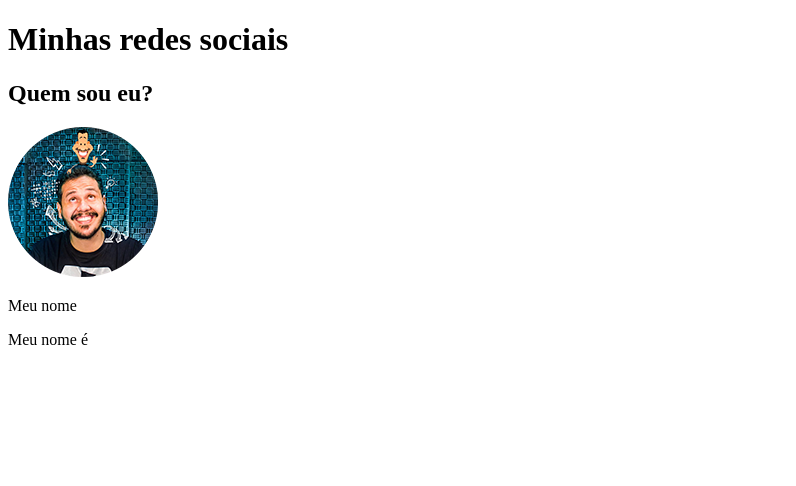
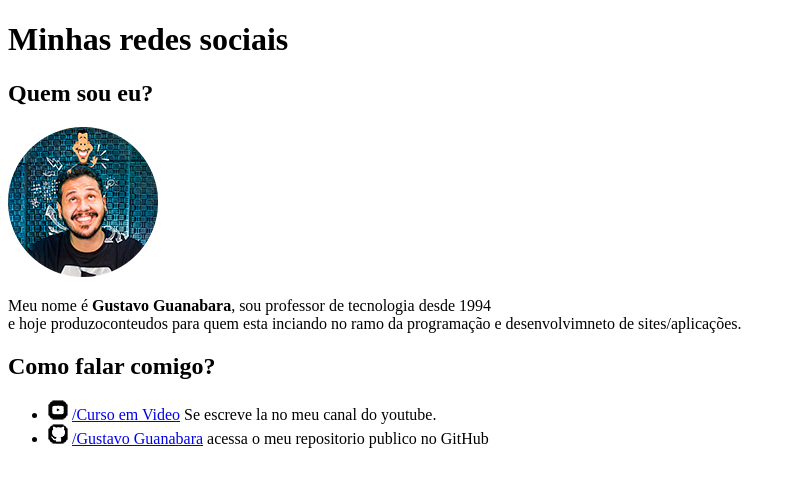
Before and after one commit to joseangelooliveira-br/HTML5, a plain HTML site: page desafios/desafio005/index.html in a window 1280 px wide. Shown: the whole page, without its empty margins (0-796 px from the left). Drawn offline with Linux system fonts and the light colour scheme.

Commit message:
atualização

```diff
--- a/desafios/desafio005/index.html
+++ b/desafios/desafio005/index.html
@@ -12,9 +12,16 @@
     <h1>Minhas redes sociais</h1>
     <h2>Quem sou eu?</h2>
     <img src="imagens/foto-perfil-guanabara.png" alt="foto perfil">
-    <p>Meu nome
-    </p>
-    <p>Meu nome é </p>
+    <p>Meu nome é <strong>Gustavo Guanabara</strong>, sou professor de tecnologia desde 1994<br>e hoje produzoconteudos para quem esta inciando no ramo da programação e desenvolvimneto de sites/aplicações. </p>
+    <h2>
+        Como falar comigo?
+    </h2>
+    <ul>
+        <li><img src="imagens/icone-youtube.png" alt="">
+            <a href="https://www.youtube.com/cursoemvideo" target="_blank">/Curso em Video</a> Se escreve la no meu canal do youtube.</li>
+        <li><img src="imagens/icone-github.png" alt=""> <a href="https://www.youtube.com/cursoemvideo" target="_blank">/Gustavo Guanabara</a> acessa o meu repositorio publico no GitHub</li>
+
+    </ul>
 </body>
 
 </html>
```
Also changed, not shown: desafios/desafio006/favicon.ico (added), 1 other file.
